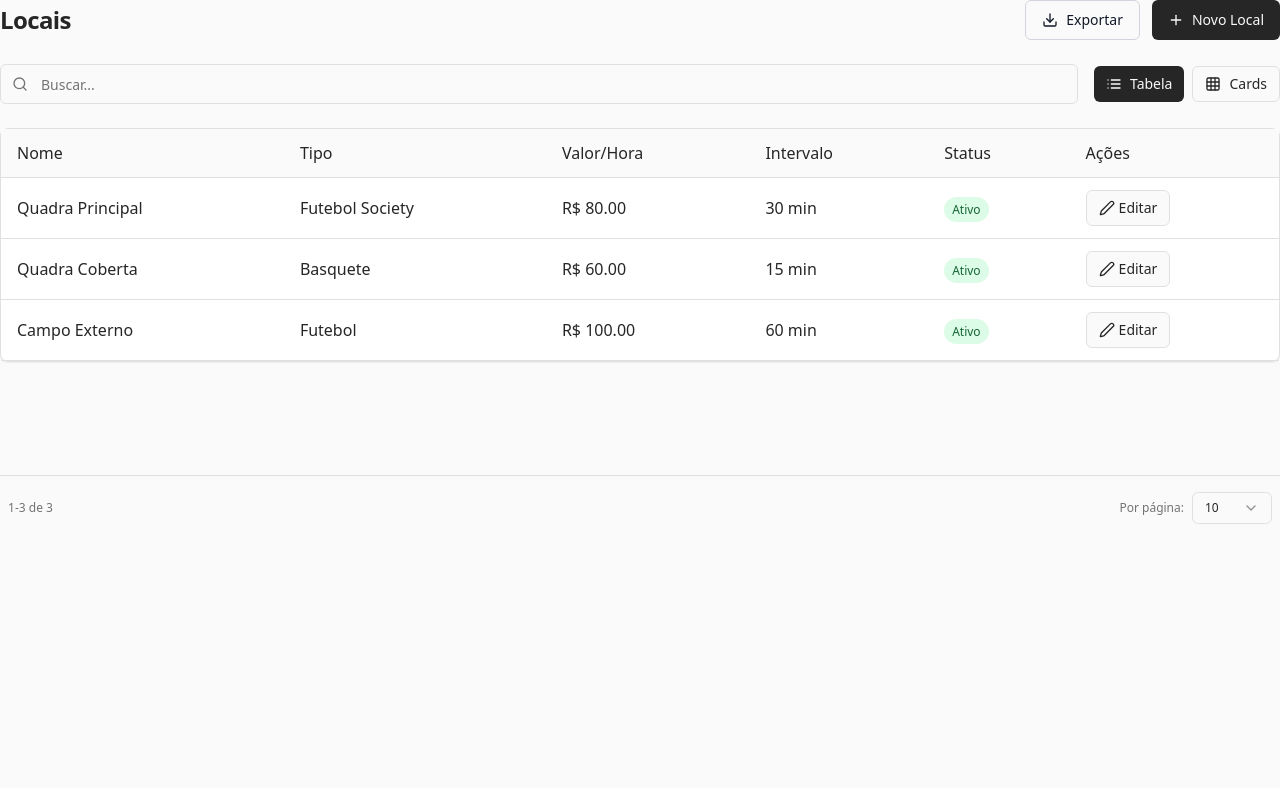
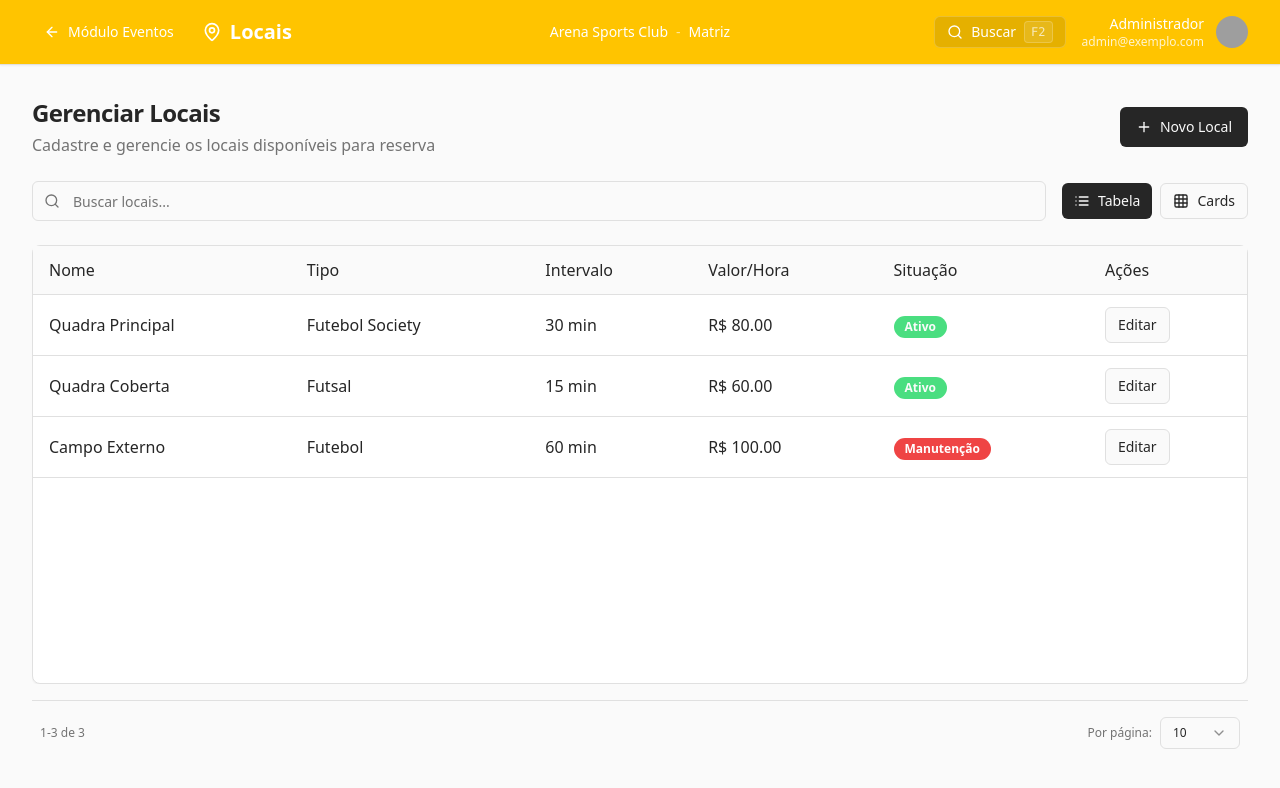
Before and after one commit to GuilhermePeritto/campo-e-gole, a React (Vite) app: page /eventos/locais in a window 1280 px wide. Shown: the top 788 px of the page. Built offline with nearby package versions, Linux system fonts and the light colour scheme; grey boxes are pictures that could not be loaded.

Commit message:
Refactor: Update Locais component to use centralized mock data and improve layout

```diff
--- a/src/pages/eventos/locais/Locais.tsx
+++ b/src/pages/eventos/locais/Locais.tsx
@@ -1,51 +1,72 @@
 
 import BaseList from '@/components/BaseList';
-import { Card, CardContent } from '@/components/ui/card';
+import ModuleHeader from '@/components/ModuleHeader';
+import { Badge } from '@/components/ui/badge';
 import { MODULE_COLORS } from '@/constants/moduleColors';
-import { mockLocais } from '@/data/mockLocais';
-import { MapPin, Plus, Edit2 } from 'lucide-react';
+import { MapPin, Plus } from 'lucide-react';
 import { useNavigate } from 'react-router-dom';
 
 const Locais = () => {
   const navigate = useNavigate();
 
-  // Usar dados centralizados
-  const mockData = mockLocais.map(local => ({
-    id: local.id,
-    name: local.name,
-    type: local.type,
-    hourlyRate: local.hourlyRate,
-    status: local.status,
-    interval: local.interval,
-    amenities: local.amenities,
-    description: local.description
-  }));
+  // Mock data com intervalos diferentes
+  const venues = [
+    {
+      id: 1,
+      name: 'Quadra Principal',
+      type: 'Futebol Society',
+      hourlyRate: 80,
+      status: 'ativo',
+      characteristics: ['Grama sintética', 'Iluminação', 'Vestiário'],
+      eventInterval: 30
+    },
+    {
+      id: 2,
+      name: 'Quadra Coberta',
+      type: 'Futsal',
+      hourlyRate: 60,
+      status: 'ativo',
+      characteristics: ['Piso de madeira', 'Arquibancada', 'Som ambiente'],
+      eventInterval: 15
+    },
+    {
+      id: 3,
+      name: 'Campo Externo',
+      type: 'Futebol',
+      hourlyRate: 100,
+      status: 'manutencao',
+      characteristics: ['Grama natural', 'Vestiário duplo'],
+      eventInterval: 60
+    }
+  ];
 
-  const tableColumns = [
-    { key: 'name', label: 'Nome' },
-    { key: 'type', label: 'Tipo' },
+  const columns = [
+    {
+      key: 'name',
+      label: 'Nome',
+      sortable: true
+    },
+    {
+      key: 'type',
+      label: 'Tipo'
+    },
+    {
+      key: 'eventInterval',
+      label: 'Intervalo',
+      render: (item: any) => `${item.eventInterval} min`
+    },
     {
       key: 'hourlyRate',
       label: 'Valor/Hora',
       render: (item: any) => `R$ ${item.hourlyRate.toFixed(2)}`
     },
     {
-      key: 'interval',
-      label: 'Intervalo',
-      render: (item: any) => `${item.interval} min`
-    },
-    {
       key: 'status',
-      label: 'Status',
+      label: 'Situação',
       render: (item: any) => (
-        <span className={`px-2 py-1 rounded-full text-xs ${
-          item.status === 'active' ? 'bg-green-100 text-green-800' :
-          item.status === 'maintenance' ? 'bg-yellow-100 text-yellow-800' :
-          'bg-red-100 text-red-800'
-        }`}>
-          {item.status === 'active' ? 'Ativo' :
-           item.status === 'maintenance' ? 'Manutenção' : 'Inativo'}
-        </span>
+        <Badge variant={item.status === 'ativo' ? 'default' : 'destructive'}>
+          {item.status === 'ativo' ? 'Ativo' : 'Manutenção'}
+        </Badge>
       )
     }
   ];
@@ -53,68 +74,42 @@ const Locais = () => {
   const actions = [
     {
       label: 'Editar',
-      icon: <Edit2 className="h-4 w-4" />,
-      onClick: (item: any) => navigate(`/eventos/locais/${item.id}`),
+      onClick: (item: any) => navigate(`/eventos/locais/${item.id}/editar`),
       variant: 'outline' as const
     }
   ];
 
-  const cardRender = (item: any, itemActions: any[]) => (
-    <Card className="h-full">
-      <CardContent className="p-4">
-        <div className="flex items-start justify-between mb-3">
-          <h3 className="font-semibold text-lg">{item.name}</h3>
-          <span className={`px-2 py-1 rounded-full text-xs ${
-            item.status === 'active' ? 'bg-green-100 text-green-800' :
-            item.status === 'maintenance' ? 'bg-yellow-100 text-yellow-800' :
-            'bg-red-100 text-red-800'
-          }`}>
-            {item.status === 'active' ? 'Ativo' :
-             item.status === 'maintenance' ? 'Manutenção' : 'Inativo'}
-          </span>
-        </div>
-
-        <div className="space-y-2 text-sm text-gray-600">
-          <p><span className="font-medium">Tipo:</span> {item.type}</p>
-          <p><span className="font-medium">Valor/Hora:</span> R$ {item.hourlyRate.toFixed(2)}</p>
-          <p><span className="font-medium">Intervalo:</span> {item.interval} minutos</p>
-          {item.description && (
-            <p><span className="font-medium">Descrição:</span> {item.description}</p>
-          )}
-          {item.amenities && item.amenities.length > 0 && (
-            <div>
-              <span className="font-medium">Comodidades:</span>
-              <div className="flex flex-wrap gap-1 mt-1">
-                {item.amenities.map((amenity: string, index: number) => (
-                  <span key={index} className="bg-gray-100 text-gray-700 px-2 py-1 rounded text-xs">
-                    {amenity}
-                  </span>
-                ))}
-              </div>
-            </div>
-          )}
-        </div>
-      </CardContent>
-    </Card>
-  );
+  const createButton = {
+    label: 'Novo Local',
+    icon: <Plus className="h-4 w-4" />,
+    onClick: () => navigate('/eventos/locais/novo')
+  };
 
   return (
-    <BaseList
-      title="Locais"
-      data={mockData}
-      columns={tableColumns}
-      actions={actions}
-      getItemId={(item) => item.id}
-      searchFields={['name', 'type']}
-      createButton={{
-        label: 'Novo Local',
-        icon: <Plus className="h-4 w-4" />,
-        onClick: () => navigate('/eventos/locais/novo')
-      }}
-      renderCard={cardRender}
-      showExport={true}
-      exportFilename="locais"
-    />
+    <div className="min-h-screen bg-background">
+      <ModuleHeader
+        title="Locais"
+        icon={<MapPin className="h-5 w-5" />}
+        moduleColor={MODULE_COLORS.events}
+        backTo="/eventos"
+        backLabel="Módulo Eventos"
+      />
+
+      <main className="max-w-7xl mx-auto px-4 sm:px-6 lg:px-8 py-8 h-[calc(100vh-80px)]">
+        <BaseList
+          title="Gerenciar Locais"
+          description="Cadastre e gerencie os locais disponíveis para reserva"
+          data={venues}
+          columns={columns}
+          actions={actions}
+          createButton={createButton}
+          searchPlaceholder="Buscar locais..."
+          searchFields={['name', 'type']}
+          getItemId={(item) => item.id}
+          pageSize={10}
+        />
+      </main>
+    </div>
   );
 };
 
```
